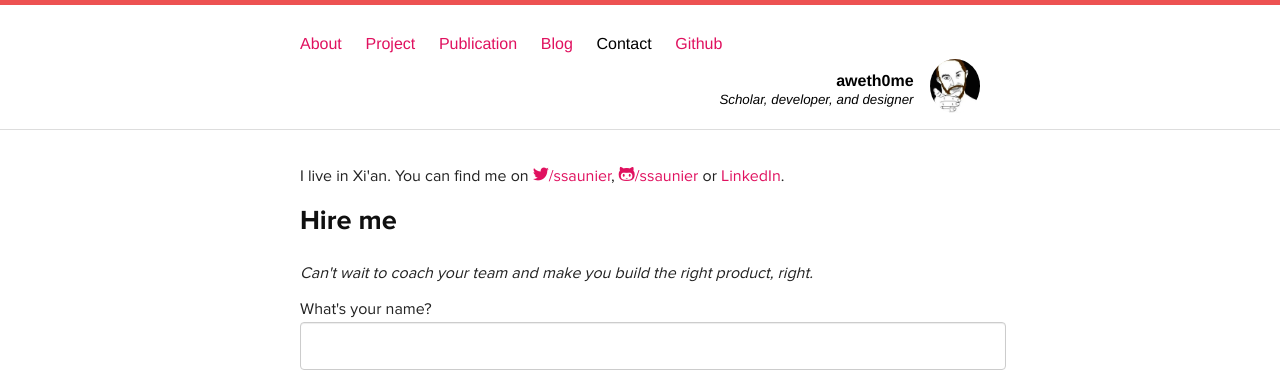
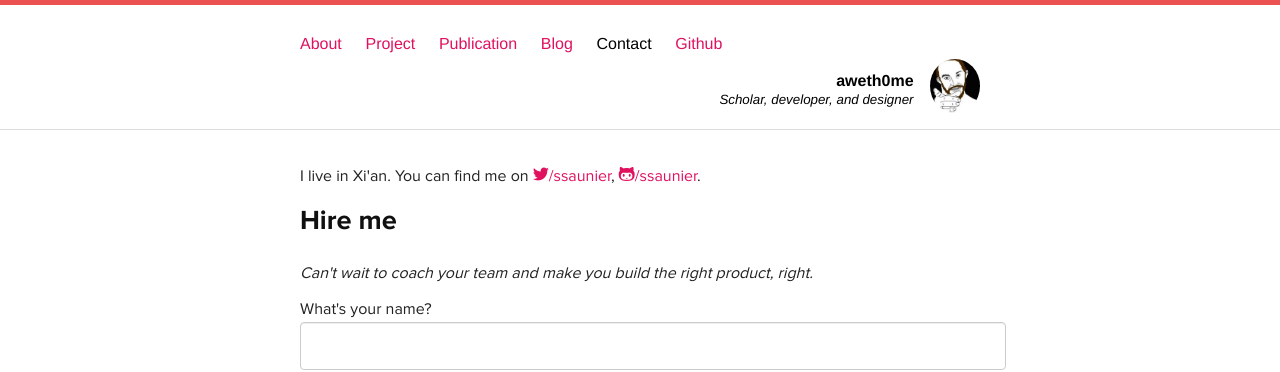
Before and after one commit to flashbuckets/dmeearm.github.io, a Jekyll site: the page built from contact/index.html, in a window 1280 px wide. Shown: the top 372 px of the page. Built offline with Jekyll 4.4.1, drawn with Linux system fonts in a browser that asks for light colours; Markdown is read by kramdown in place of the engine named in the settings.

Commit message:
Update index.html

```diff
--- a/contact/index.html
+++ b/contact/index.html
@@ -11,9 +11,8 @@
 
   <p>
     I live in Xi'an. You can find me on
-    <a href="https://twitter.com/intent/follow?screen_name=ssaunier"><i class="icon-twitter"></i>/ssaunier</a>,
-    <a href="https://github.com/willard-yuan"><i class="icon-github"></i>/ssaunier</a>
-    or <a href="https://www.linkedin.com/in/sebastiensaunier">LinkedIn</a>.
+    <a href="https://twitter.com/yujieding"><i class="icon-twitter"></i>/ssaunier</a>,
+    <a href="https://github.com/dmeearm"><i class="icon-github"></i>/ssaunier</a>.
 
   <h1>Hire me</h1>
 
```
Also changed, not shown: other parts of contact/index.html (+2 -2 lines).
